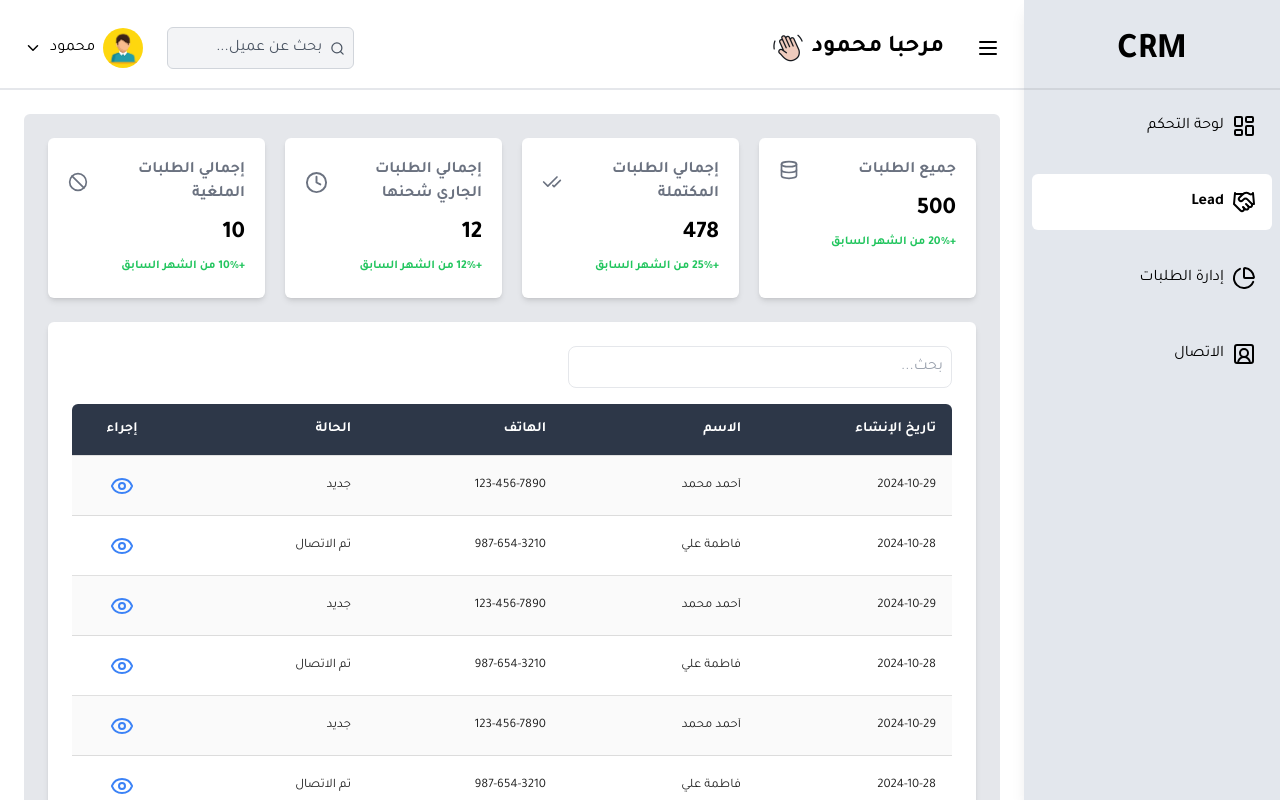
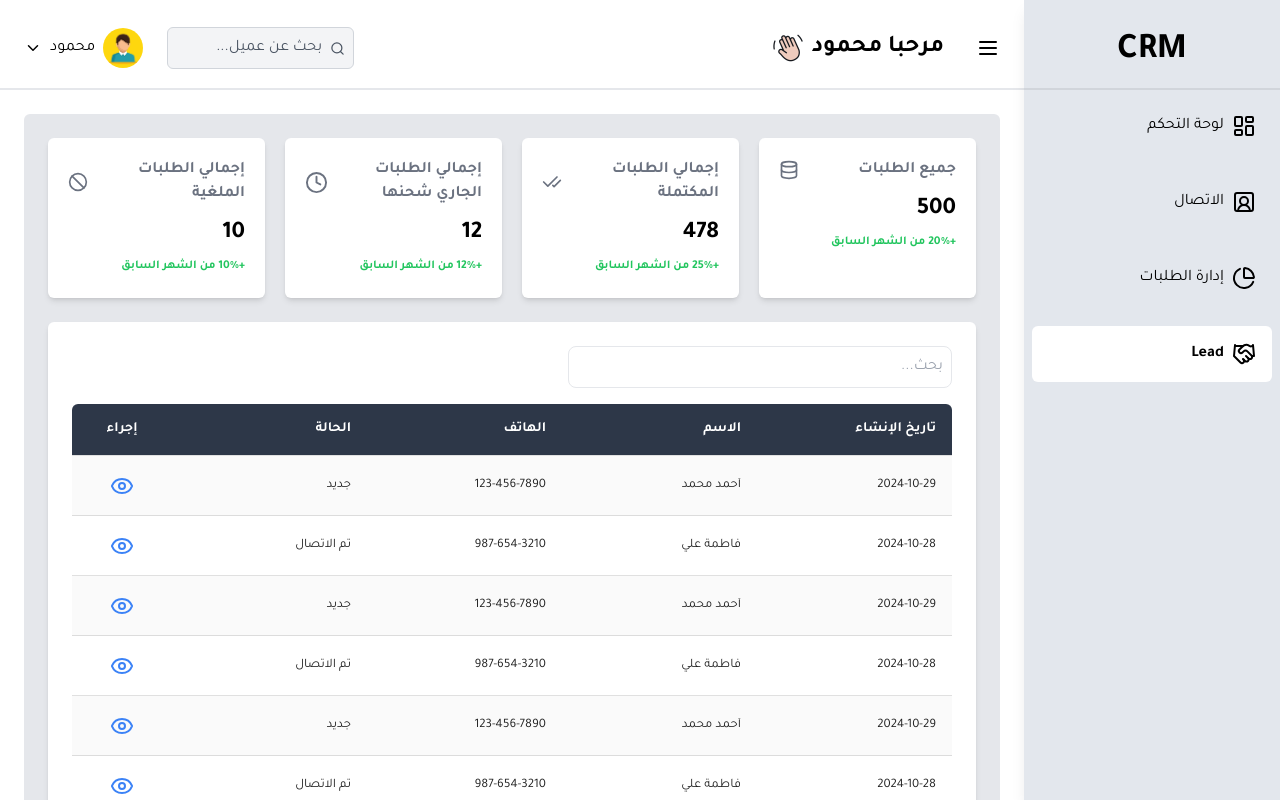
Before and after one commit to moessam919/CRM, a React (Vite) app: page /leads in a window 1280 px wide. Shown: the top 800 px of the page. Built offline with nearby package versions, Linux system fonts and the light colour scheme.

Commit message:
Fix aside

```diff
--- a/src/UI/Aside.tsx
+++ b/src/UI/Aside.tsx
@@ -40,12 +40,12 @@ const Aside = ({ isVisible, onNavClick, isMobile }: AsideProps) => {
                 </NavLink>
 
                 <NavLink
-                    to="/leads"
+                    to="/contacts"
                     onClick={onNavClick}
                     className={linkClasses}
                 >
-                    <Handshake />
-                    <span>Lead</span>
+                    <SquareUserRound />
+                    <span>الاتصال</span>
                 </NavLink>
 
                 <NavLink
@@ -58,12 +58,12 @@ const Aside = ({ isVisible, onNavClick, isMobile }: AsideProps) => {
                 </NavLink>
 
                 <NavLink
-                    to="/contacts"
+                    to="/leads"
                     onClick={onNavClick}
                     className={linkClasses}
                 >
-                    <SquareUserRound />
-                    <span>الاتصال</span>
+                    <Handshake />
+                    <span>Lead</span>
                 </NavLink>
             </nav>
         </aside>
```
